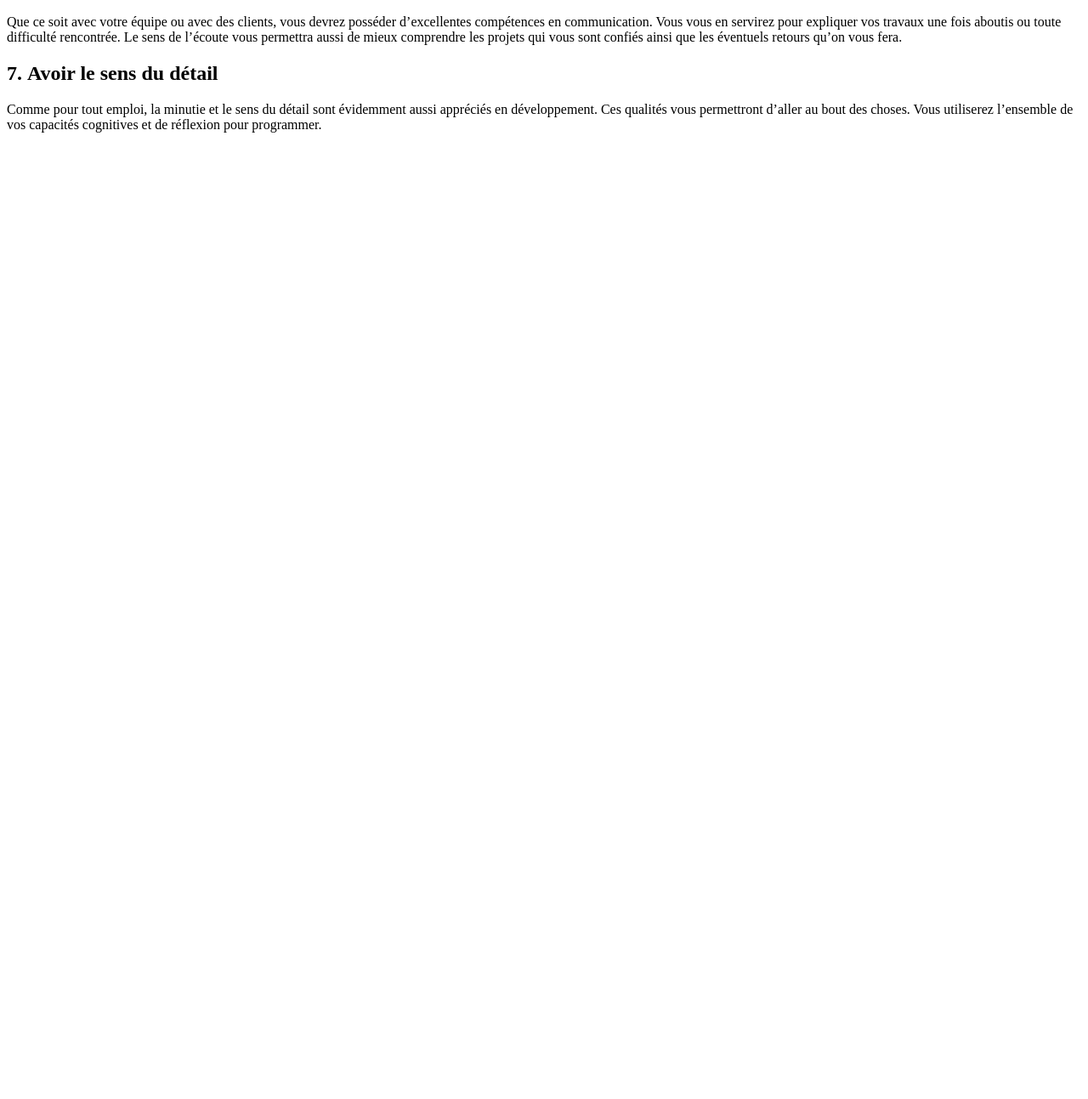
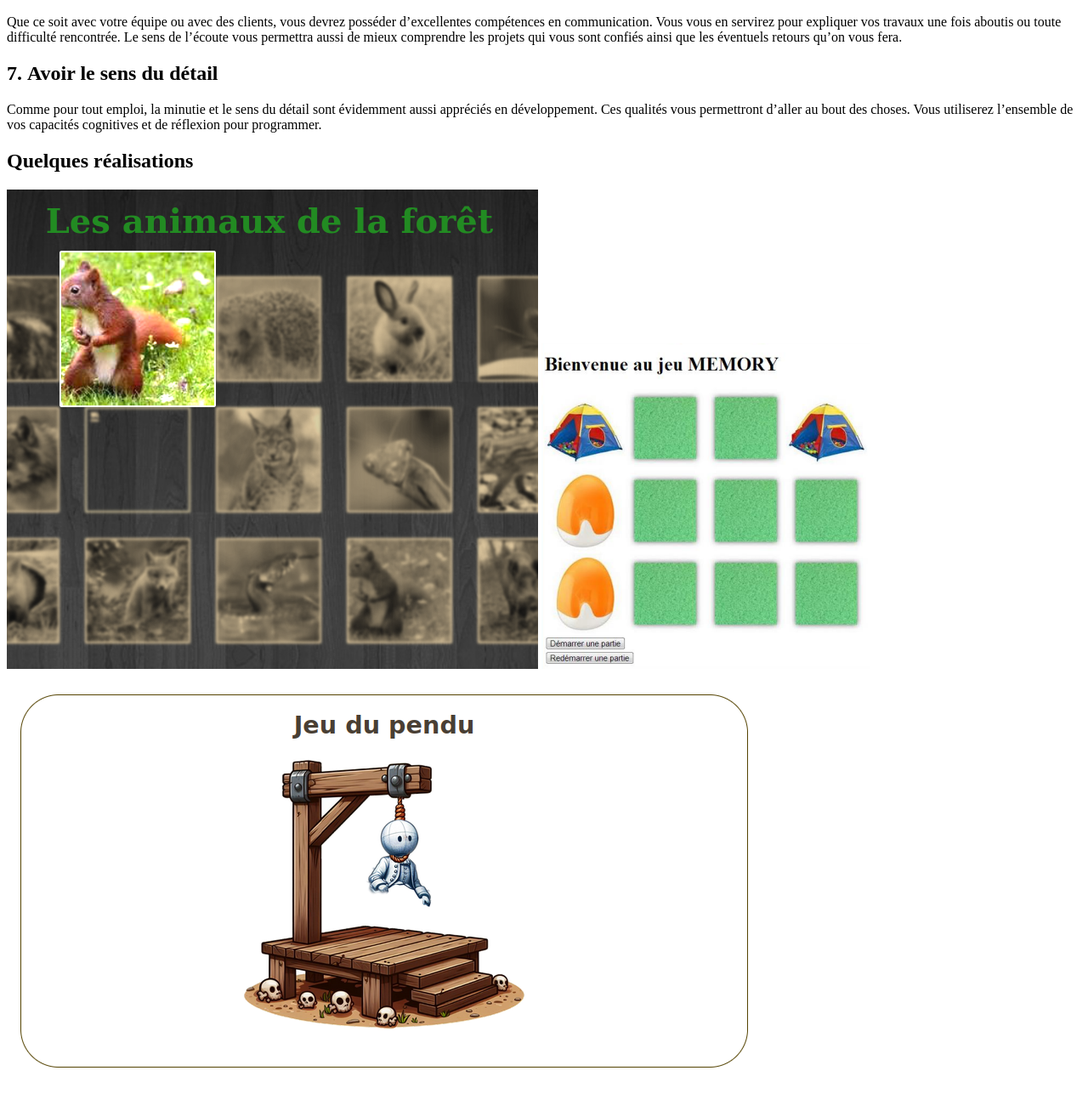
Before and after one commit to JMGassies/projet_Team_liqueur, a plain HTML site: page index.html in a window 1280 px wide. Shown: the part 516-1809 px from the top of the page at 85% size. Before the commit the page ends 800 px from the top, so only its background shows below. Drawn offline with Linux system fonts and the light colour scheme.

Commit message:
v3 vendredi

```diff
--- a/index.html
+++ b/index.html
@@ -12,3 +12,7 @@
 <p>Que ce soit avec votre équipe ou avec des clients, vous devrez posséder d’excellentes compétences en communication. Vous vous en servirez pour expliquer vos travaux une fois aboutis ou toute difficulté rencontrée. Le sens de l’écoute vous permettra aussi de mieux comprendre les projets qui vous sont confiés ainsi que les éventuels retours qu’on vous fera.</p>
 <h2>7. Avoir le sens du détail</h2>
 <p>Comme pour tout emploi, la minutie et le sens du détail sont évidemment aussi appréciés en développement. Ces qualités vous permettront d’aller au bout des choses. Vous utiliserez l’ensemble de vos capacités cognitives et de réflexion pour programmer.</p>
+<h2>Quelques réalisations</h2>
+<img src="/images/animaux.png" alt="Les animaux de la forêt" title="Les animaux de la forêt">
+<img src="/images/memory.png" alt="memory" title="Memory">
+<img src="/images/pendu.png" alt="Le jeu du pendu" title="le jeu du pendu">
```
Also changed, not shown: images/animaux.png (added), images/memory.png (added), images/pendu.png (added), 1 other file.
